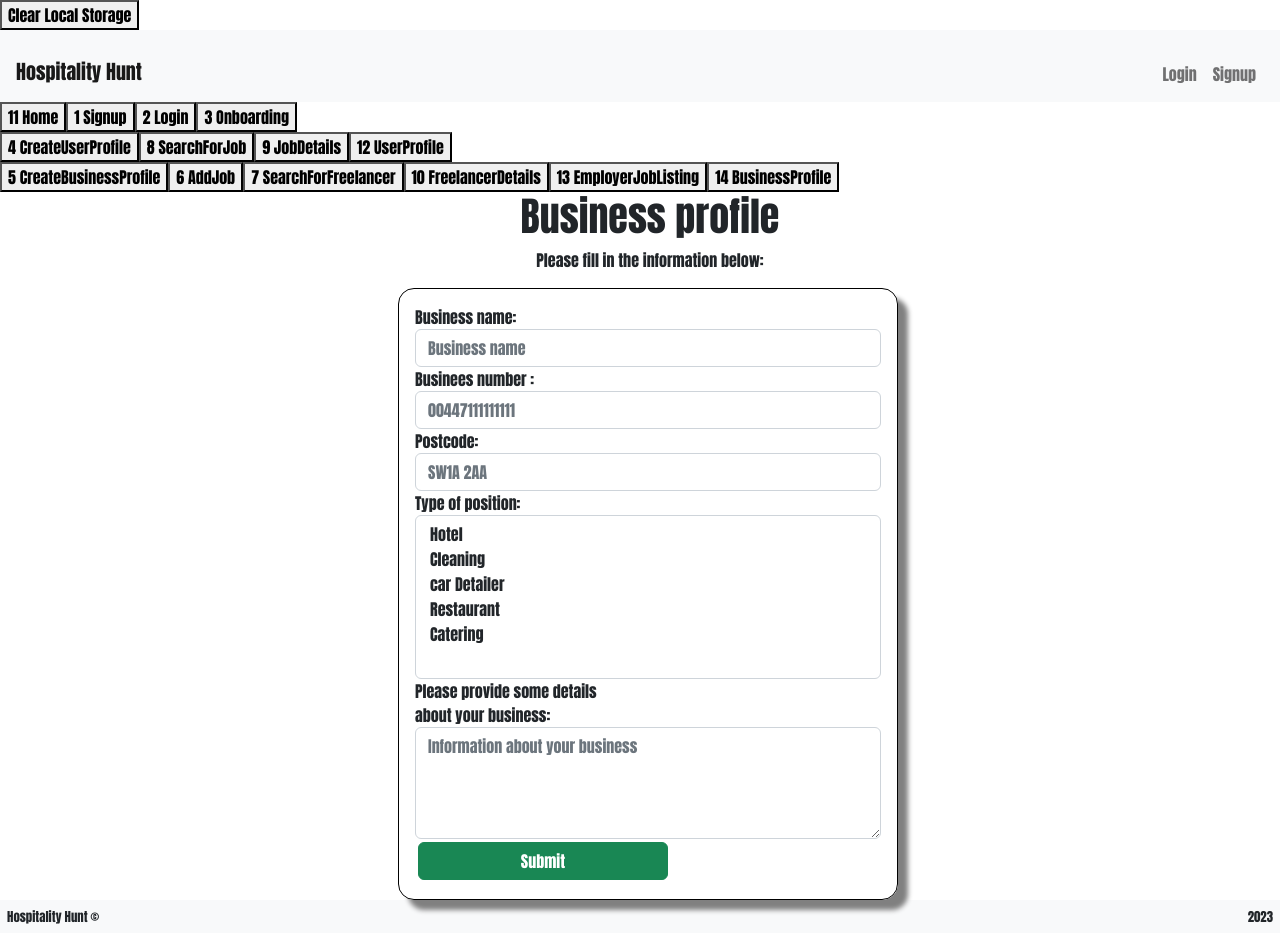
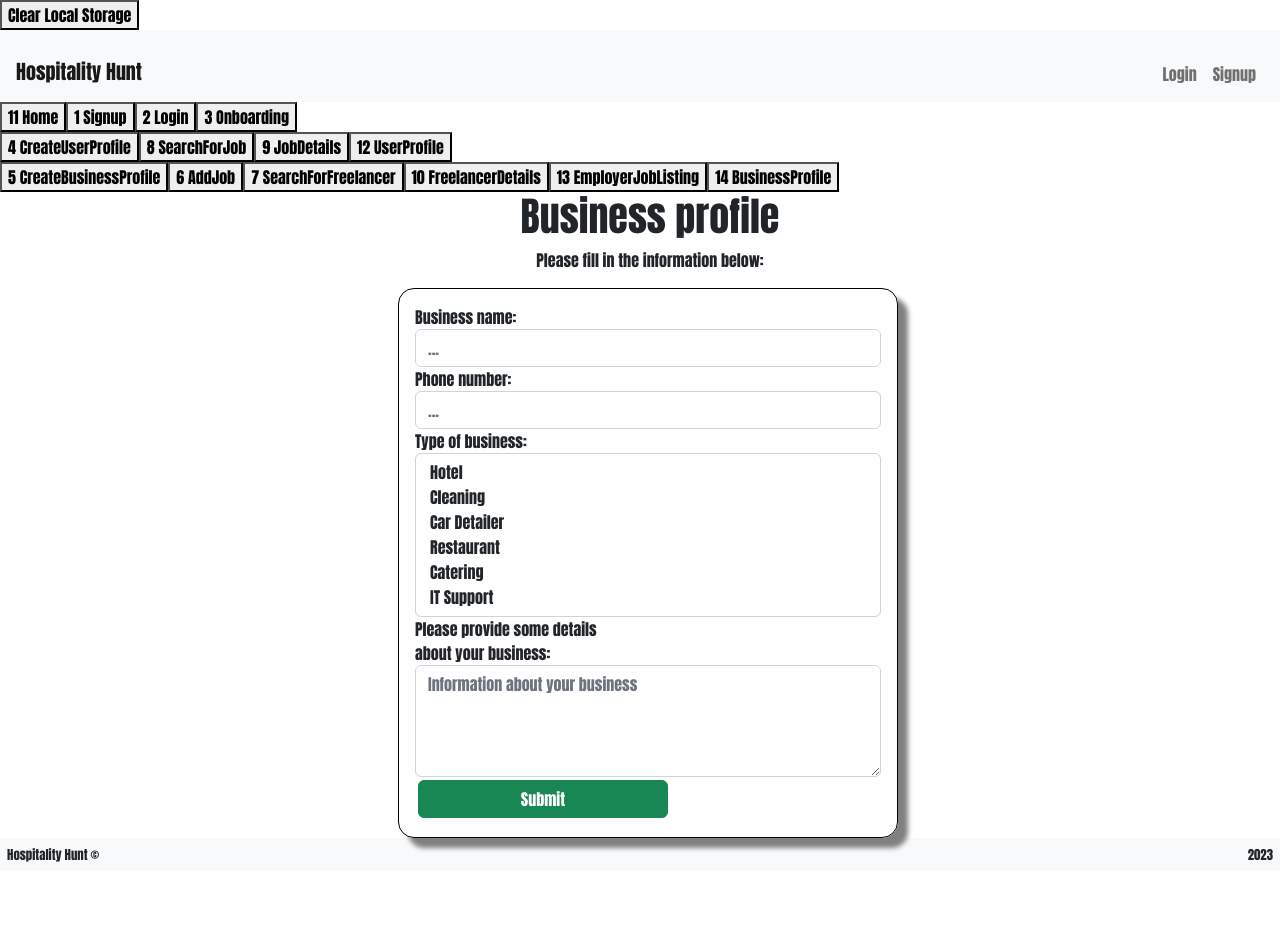
Before and after one commit to russell-gh/hospitality-hunt, a React (Create React App) app: page / in a window 1280 px wide. Both pictures are taken after a click on the button "5 CreateBusinessProfile". After the commit the page ends 871 px from the top, so only its background shows below. Built offline with nearby package versions, Linux system fonts and the light colour scheme.

Commit message:
business profile fix, validation did not work, data wasn't saved in same properties as business sample data

```diff
--- a/src/components/CreateBusinessProfile.jsx
+++ b/src/components/CreateBusinessProfile.jsx
@@ -11,14 +11,23 @@ const BusinessProfile = (props) => {
   const [businessData, setBusinessData] = useState({});
   const [errors, setErrors] = useState({});
 
-  const onAddBusiness = (e) => {
-    setBusinessData({ ...businessData, [e.target.id]: e.target.value });
+  const onInput = (e) => {
+    const newBusinessData = { ...businessData, [e.target.id]: e.target.value };
+    setBusinessData(newBusinessData);
+    validateBusinessDate(newBusinessData);
+  };
+
+  const validateBusinessDate = async (newBusinessData) => {
+    const result = await validate("createBusinessProfile", newBusinessData);
+    setErrors(result);
   };
 
   const onSubmit = (e) => {
     e.preventDefault();
-    businessData.currentUserId = randomId();
-    dispatch(addBusiness(businessData));
+    if (errors === true) {
+      businessData.id = randomId();
+      dispatch(addBusiness(businessData));
+    }
   };
 
   return (
@@ -27,95 +36,78 @@ const BusinessProfile = (props) => {
       <p>Please fill in the information below:</p>
       <form
         className="createBusinessProfile"
-        onInput={onAddBusiness}
+        onInput={onInput}
         onSubmit={onSubmit}
       >
         <div className="form-group">
-          <label htmlFor="businessName">Business name: </label>
+          <label htmlFor="name">Business name: </label>
           <input
             type="text"
             className="form-control"
-            id="businesstName"
-            name="businesstName"
-            placeholder="Business name"
+            id="name"
+            name="name"
+            placeholder="..."
           />
-          {errors.busineesName && (
+          {errors.name && (
             <div className="alert alert-danger" role="alert">
-              {errors.businessName}
+              {errors.name}
             </div>
           )}
         </div>
 
         <div className="form-group">
-          <label htmlFor="businessNumber">Businees number : </label>
+          <label htmlFor="phoneNumber">Phone number: </label>
           <input
             type="number"
             className="form-control"
-            id="businessNumber"
-            name="businessNumber"
-            placeholder="00447111111111"
+            id="phoneNumber"
+            name="phoneNumber"
+            placeholder="..."
           ></input>
-          {errors.businessNumber && (
+          {errors.phoneNumber && (
             <div className="alert alert-danger" role="alert">
-              {errors.businessNumber}
+              {errors.phoneNumber}
             </div>
           )}
         </div>
         <div className="form-group">
-          <label htmlFor="postcode">Postcode: </label>
-          <input
-            type="text"
+          <label htmlFor="type">Type of business: </label>
+          <select
+            id="type"
             className="form-control"
-            id="postcode"
-            name="postcode"
-            placeholder="SW1A 2AA"
-          />
-          {errors.postcode && (
-            <div className="alert alert-danger" role="alert">
-              {errors.postcode}
-            </div>
-          )}
-        </div>
-
-        <div className="form-group">
-          <label htmlFor="position">Type of position: </label>
-          <select
-            id="businessType"
-            className="form-control"
-            name="businessType"
+            name="type"
             size="6"
             multiple
           >
             <option value="hotel">Hotel</option>
             <option value="cleaning">Cleaning</option>
-            <option value="carwash">car Detailer</option>
+            <option value="carwash">Car Detailer</option>
             <option value="restaurant">Restaurant</option>
             <option value="cater">Catering</option>
+            <option value="it">IT Support</option>
           </select>
-          {errors.businessType && (
+          {errors.type && (
             <div className="alert alert-danger" role="alert">
-              {errors.businessType}
+              {errors.type}
             </div>
           )}
         </div>
         <div className="form-group">
-          <label htmlFor="yourBusiness">
+          <label htmlFor="details">
             Please provide some details about your business:
           </label>
           <textarea
-            id="yourBusiness"
+            id="details"
             className="form-control"
-            name="yourbusiness"
+            name="details"
             placeholder="Information about your business"
           ></textarea>
-          {errors.yourBusiness && (
+          {errors.details && (
             <div className="alert alert-danger" role="alert">
-              {errors.yourBusiness}
+              {errors.details}
             </div>
           )}
         </div>
-
-        {/* asjkdbfkjdsa */}
 
         <div className="form-group">
           <input type="submit" className="btn btn-success" />
--- a/src/components/Signup.jsx
+++ b/src/components/Signup.jsx
@@ -17,10 +17,8 @@ const Signup = () => {
     e.preventDefault();
     if (errors === true) {
       delete userData.repeat_password;
-
       //swap the password for a sha 256 version
       userData.password = sha256(userData.password + "cohort-ft3");
-
       dispatch(signUp(userData));
       dispatch(setScreenMode(3));
     }
--- a/src/features/hospitality/hospitalitySlice.js
+++ b/src/features/hospitality/hospitalitySlice.js
@@ -4,7 +4,7 @@ import { freelancers, jobListings, businesses } from "../../sampleData";
 
 const dataFromDisk = getData("redux-store");
 const initialState = {
-  screenMode: 14,
+  screenMode: 11,
 
   currentUserId: 1,
   user: { email: "", password: "" },
@@ -59,11 +59,6 @@ export const hospitalitySlice = createSlice({
       state.screenMode = action.payload ? 4 : 5;
       storeData("redux-store", state);
     },
-    setBusinessProfile: (state, payload) => {
-      state.isProfileComplete = true;
-      state.createBusinessProfile = payload;
-      storeData("redux-store", state);
-    },
     setScreenMode: (state, payload) => {
       state.screenMode = payload.payload;
     },
@@ -74,9 +69,10 @@ export const hospitalitySlice = createSlice({
       storeData("redux-store", state);
     },
     addBusiness: (state, payload) => {
+      state.isProfileComplete = true;
       state.businesses = [...state.businesses, payload.payload];
       state.screenMode = 6;
-      state.currentUserId = payload.payload.currentUserId;
+      state.currentUserId = payload.payload.id;
       storeData("redux-store", state);
     },
     setFreelancerDetails: (state, payload) => {
@@ -185,5 +181,7 @@ export const selectIsFreelancer = (state) => state.hospitality.isFreelancer;
 export const selectLastClickedFreelancerId = (state) =>
   state.hospitality.lastClickedFreelancerId;
 export const selectBusinesses = (state) => state.hospitality.businesses;
+export const selectisProfileComplete = (state) =>
+  state.hospitality.isProfileComplete;
 
 export default hospitalitySlice.reducer;
--- a/src/validation/schemas.js
+++ b/src/validation/schemas.js
@@ -3,6 +3,11 @@ import Joi from "joi";
 const emailRegex = new RegExp(
   /^(([^<>()[\]\\.,;:\s@"]+(\.[^<>()[\]\\.,;:\s@"]+)*)|.(".+"))@((\[[0-9]{1,3}\.[0-9]{1,3}\.[0-9]{1,3}\.[0-9]{1,3}\])|(([a-zA-Z\-0-9]+\.)+[a-zA-Z]{2,}))$/
 );
+/* eslint-disable */
+const phoneNumberRegex = new RegExp(
+  /^(?:(?:\(?(?:0(?:0|11)\)?[\s-]?\(?|\+)44\)?[\s-]?(?:\(?0\)?[\s-]?)?)|(?:\(?0))(?:(?:\d{5}\)?[\s-]?\d{4,5})|(?:\d{4}\)?[\s-]?(?:\d{5}|\d{3}[\s-]?\d{3}))|(?:\d{3}\)?[\s-]?\d{3}[\s-]?\d{3,4})|(?:\d{2}\)?[\s-]?\d{4}[\s-]?\d{4}))(?:[\s-]?(?:x|ext\.?|\#)\d{3,4})?$/
+);
+/* eslint-enable */
 
 export const addJob = {
   title: Joi.string().required(),
@@ -12,7 +17,9 @@ export const addJob = {
     .required(),
   type: Joi.string().required(),
   salary: Joi.string().required(),
-  email: Joi.string().required(),
+  email: Joi.string().regex(emailRegex).required().messages({
+    "string.pattern.base": "Email doesn't match expected pattern.",
+  }),
   phoneNumber: Joi.number().required(),
   description: Joi.string().min(10).max(2000).required(),
 };
@@ -33,26 +40,12 @@ export const signUp = {
   }),
 };
 
-// export const freelancerDetails = {
-//   firstName: Joi.required().string().min(2),
-//   surName: Joi.required().string().min(2),
-//   email: Joi.required().min(5).max(32),
-//   contactNumber: Joi.required().min(8).max(16),
-//   experience: Joi.required(),
-//   about: Joi.required().min(100).max(500),
-// };
-/* eslint-disable */
 export const createUserProfile = {
   firstName: Joi.string().min(3).max(30).required(),
   secondName: Joi.string().required(),
-  phoneNumber: Joi.string()
-    .regex(
-      /^(?:(?:\(?(?:0(?:0|11)\)?[\s-]?\(?|\+)44\)?[\s-]?(?:\(?0\)?[\s-]?)?)|(?:\(?0))(?:(?:\d{5}\)?[\s-]?\d{4,5})|(?:\d{4}\)?[\s-]?(?:\d{5}|\d{3}[\s-]?\d{3}))|(?:\d{3}\)?[\s-]?\d{3}[\s-]?\d{3,4})|(?:\d{2}\)?[\s-]?\d{4}[\s-]?\d{4}))(?:[\s-]?(?:x|ext\.?|\#)\d{3,4})?$/
-    )
-    .required()
-    .messages({
-      "string.pattern.base": "Phone number doesn't match expected pattern.",
-    }),
+  phoneNumber: Joi.string().regex(phoneNumberRegex).required().messages({
+    "string.pattern.base": "Phone number doesn't match expected pattern.",
+  }),
   postCode: Joi.string()
     .regex(/^[A-Z]{1,2}[0-9]{1,2} ?[0-9][A-Z]{2}$/i)
     .required(),
@@ -62,38 +55,21 @@ export const createUserProfile = {
   skills: Joi.string().required(),
   aboutYou: Joi.string().required(),
 };
-/* eslint-enable */
-/* eslint-disable */
+
 export const createBusinessProfile = {
-  businessName: Joi.string().min(3).max(30).required(),
-  businessNumber: Joi.string()
-    .regex(
-      /^(?:(?:\(?(?:0(?:0|11)\)?[\s-]?\(?|\+)44\)?[\s-]?(?:\(?0\)?[\s-]?)?)|(?:\(?0))(?:(?:\d{5}\)?[\s-]?\d{4,5})|(?:\d{4}\)?[\s-]?(?:\d{5}|\d{3}[\s-]?\d{3}))|(?:\d{3}\)?[\s-]?\d{3}[\s-]?\d{3,4})|(?:\d{2}\)?[\s-]?\d{4}[\s-]?\d{4}))(?:[\s-]?(?:x|ext\.?|\#)\d{3,4})?$/
-    )
-    .required()
-    .messages({
-      "string.pattern.base": "business number doesn't match expected pattern.",
-    }),
+  name: Joi.string().min(3).max(30).required(),
+  phoneNumber: Joi.string().regex(phoneNumberRegex).required().messages({
+    "string.pattern.base": "business number doesn't match expected pattern.",
+  }),
+  type: Joi.required(),
+  details: Joi.string().required(),
+};
 
-  postcode: Joi.string()
-    .regex(/^[A-Z]{1,2}[0-9]{1,2} ?[0-9][A-Z]{2}$/i)
-    .required(),
-  contract: Joi.string().required(),
-  position: Joi.string().required(),
-  businessType: Joi.string().required(),
-  yourBusiness: Joi.string().required(),
-};
-/* eslint-enable */
-/* eslint-disable */
 export const userProfile = {
   id: Joi.required(),
   firstName: Joi.string().min(3).max(30).required(),
   secondName: Joi.string().required(),
-  phoneNumber: Joi.string()
-    .regex(
-      /^(?:(?:\(?(?:0(?:0|11)\)?[\s-]?\(?|\+)44\)?[\s-]?(?:\(?0\)?[\s-]?)?)|(?:\(?0))(?:(?:\d{5}\)?[\s-]?\d{4,5})|(?:\d{4}\)?[\s-]?(?:\d{5}|\d{3}[\s-]?\d{3}))|(?:\d{3}\)?[\s-]?\d{3}[\s-]?\d{3,4})|(?:\d{2}\)?[\s-]?\d{4}[\s-]?\d{4}))(?:[\s-]?(?:x|ext\.?|\#)\d{3,4})?$/
-    )
-    .required(),
+  phoneNumber: Joi.string().regex(phoneNumberRegex).required(),
   postCode: Joi.string()
     .regex(/^[A-Z]{1,2}[0-9]{1,2} ?[0-9][A-Z]{2}$/i)
     .required(),
@@ -104,17 +80,11 @@ export const userProfile = {
   aboutYou: Joi.string().required(),
   image: Joi.required(),
 };
-/* eslint-enable */
-/* eslint-disable */
+
 export const businessProfile = {
   id: Joi.required(),
   name: Joi.string().min(3).max(30).required(),
   type: Joi.required(),
-  phoneNumber: Joi.string()
-    .regex(
-      /^(?:(?:\(?(?:0(?:0|11)\)?[\s-]?\(?|\+)44\)?[\s-]?(?:\(?0\)?[\s-]?)?)|(?:\(?0))(?:(?:\d{5}\)?[\s-]?\d{4,5})|(?:\d{4}\)?[\s-]?(?:\d{5}|\d{3}[\s-]?\d{3}))|(?:\d{3}\)?[\s-]?\d{3}[\s-]?\d{3,4})|(?:\d{2}\)?[\s-]?\d{4}[\s-]?\d{4}))(?:[\s-]?(?:x|ext\.?|\#)\d{3,4})?$/
-    )
-    .required(),
+  phoneNumber: Joi.string().regex(phoneNumberRegex).required(),
   details: Joi.string().required(),
 };
-/* eslint-enable */
```
Also changed, not shown: src/components/Navigation.jsx (+7 -3 lines), 1 other file (tests, documents, lock files or other folders).
